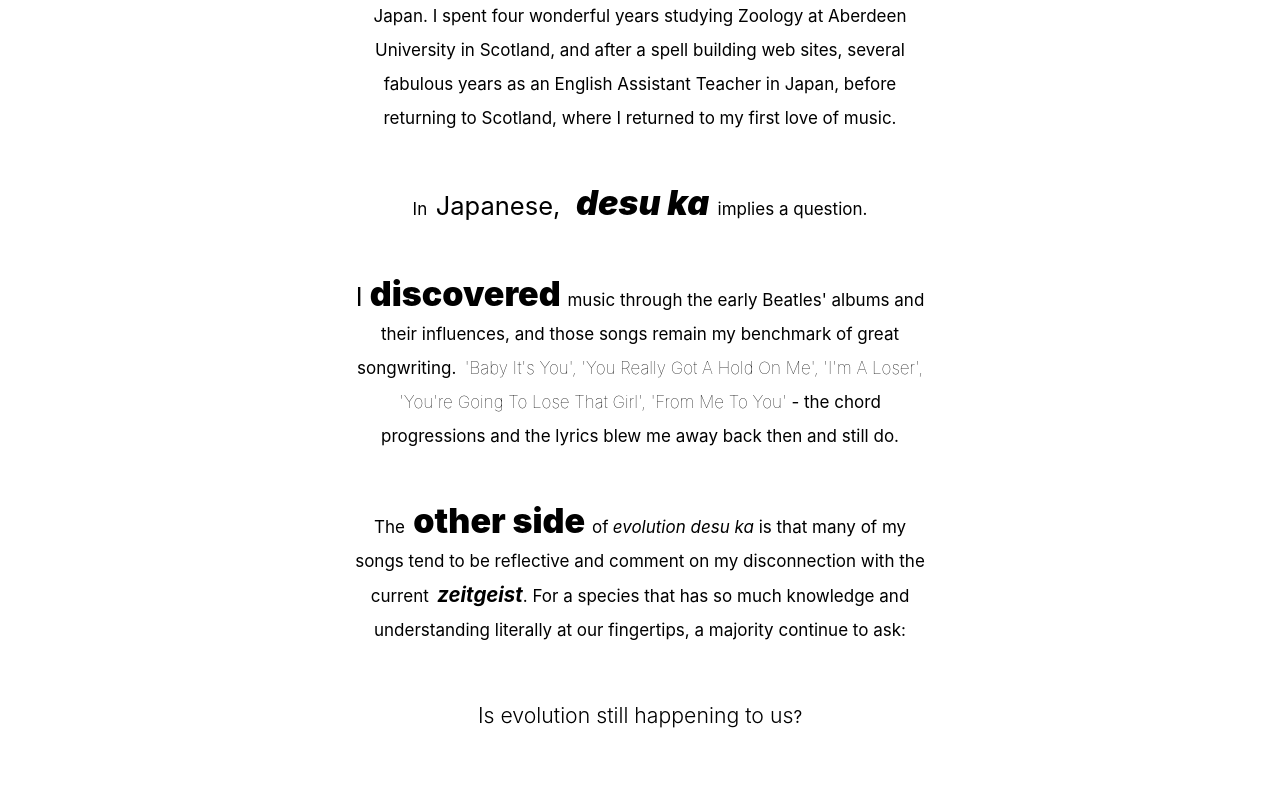
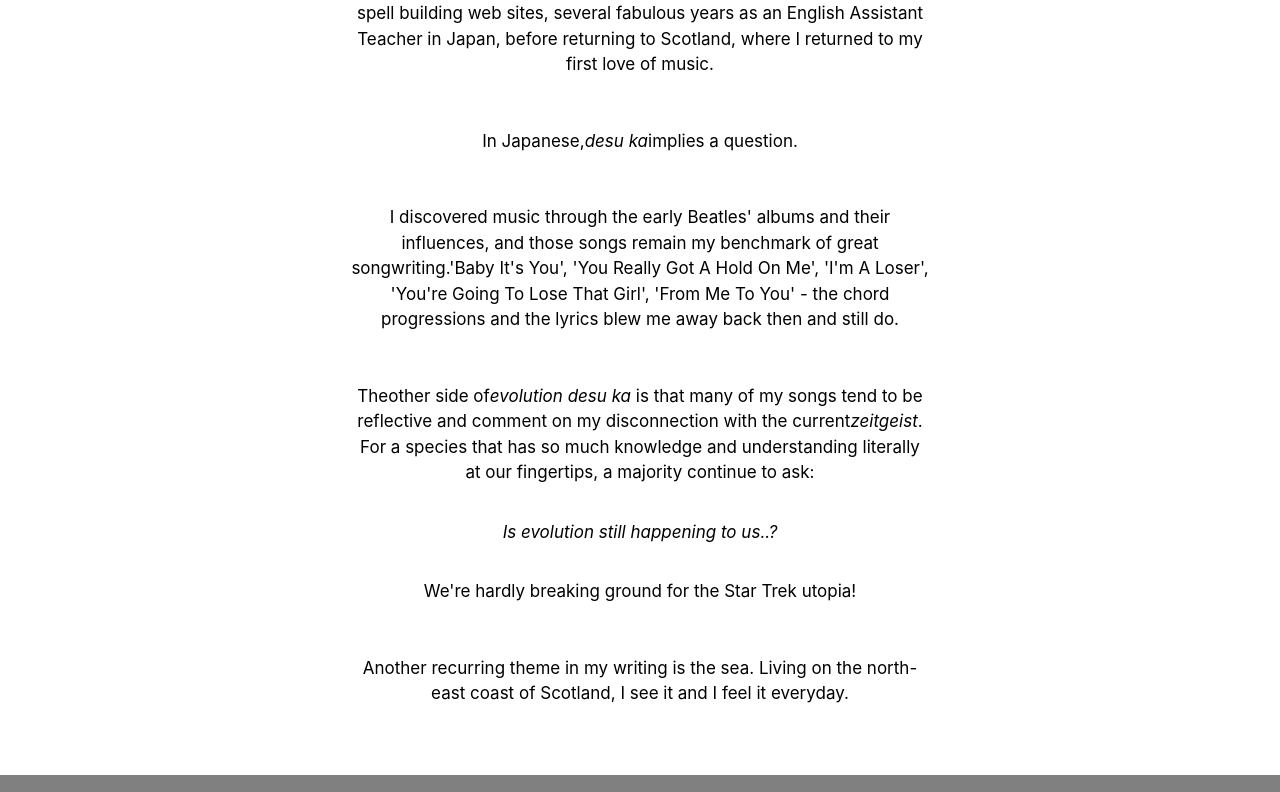
Before and after one commit to kevinjapan/ongaku, a React (Vite) app: page /about in a window 1280 px wide. Shown: the part 908-1700 px from the top of the page. Built offline with nearby package versions, Linux system fonts and the light colour scheme.

Commit message:
replaced inline styles w/ classNames

```diff
--- a/src/views/AboutView.tsx
+++ b/src/views/AboutView.tsx
@@ -3,7 +3,6 @@ import HeroBanner from '../components/HeroBanner/HeroBanner'
 
 
 // AboutView
-// future : replace legacy inline styling
 
 export default function AboutView() {
 
@@ -11,52 +10,50 @@ export default function AboutView() {
       <>
          <HeroBanner
             overlayHeading="about"
-            featureImg="/imgs/edk-workstation.jpg"
-         />
+            featureImg="/imgs/edk-workstation.jpg"/>
 
-         <section className="mb_2">
-            <p style={{borderRadius:'.5rem',padding:'1rem',lineHeight:'2rem',textAlign:'center'}}>
-               <span style={{fontSize:'1.75rem',fontWeight:700}}>Why </span>
-               <span style={{fontSize:'2rem',fontWeight:900,fontStyle:'italic',padding:'.5rem'}}>evolution desu ka?</span>
+         <section className="mb_2 line_height_2 text_center">
+            <p className="p_1">
+               <span className="font_1.5 font_900">Why </span>
+               <span className="font_2 font_900 italic p_.5">evolution desu ka?</span>
                This title brings together my music with two other enduring interests - Zoology and Japan.
                I spent four wonderful years studying Zoology at Aberdeen University in Scotland, and after a spell
                building web sites, several fabulous years as an English Assistant Teacher in Japan, before returning
                to Scotland, where I returned to my first love of music.
             </p>
-            <p style={{padding:'1rem',lineHeight:'2rem',textAlign:'center'}}>
-               In
-               <span style={{fontSize:'1.5rem',fontWeight:400,paddingLeft:'.5rem'}}>Japanese, </span>
-               <span style={{fontSize:'2rem',fontWeight:900,fontStyle:'italic',padding:'.5rem',paddingRight:'.5remd'}}>desu ka</span>
-               implies a question.
+            <p className="p_1">
+               <span className="font_400 p_.25">In Japanese,</span>
+               <span className="font_1.75 font_900 italic p_.25">desu ka</span>
+               <span className="p_.25">implies a question.</span>
             </p>
 
-            <p style={{borderRadius:'.5rem',padding:'1rem',lineHeight:'2rem',textAlign:'center'}}>
-               <span style={{fontSize:'1.5rem',fontWeight:400}}>I </span>
-               <span style={{fontSize:'2rem',fontWeight:900}}>discovered </span>
+            <p className="p_1">
+               <span className="font_1.5">I </span>
+               <span className="font_2 font_900">discovered </span>
                music through the early Beatles' albums and their influences, and those songs remain
                my benchmark of great songwriting.
-               <span style={{fontWeight:100,paddingLeft:'.5rem'}}>'Baby It's You', 'You Really Got A Hold On Me', 'I'm A Loser',
+               <span className="font_100 p_.5">'Baby It's You', 'You Really Got A Hold On Me', 'I'm A Loser',
                'You're Going To Lose That Girl', 'From Me To You'</span> - the chord progressions and the lyrics
                blew me away back then and still do.
             </p>
 
-            <p style={{borderRadius:'.5rem',padding:'1rem',lineHeight:'2rem',textAlign:'center'}}>
+            <p className="p_1">
                The
-               <span style={{fontSize:'2rem',fontWeight:900,paddingLeft:'.5rem'}}>other side </span> of
-               <span style={{fontStyle:'italic',paddingLeft:'.25rem'}}>evolution desu ka</span> is that many
+               <span className="font_1.5 font_900 p_.5">other side </span> of
+               <span className="italic p_.5">evolution desu ka</span> is that many
                of my songs tend to be reflective and comment on my disconnection with the current
-               <span style={{fontStyle:'italic',paddingLeft:'.5rem',fontWeight:700,fontSize:'1.2rem'}}>zeitgeist</span>.
+               <span className="font_1.25 font_700 italic p_.5">zeitgeist</span>.
                For a species that has so much knowledge and understanding literally at our fingertips,
                a majority continue to ask:
             </p>
-            <p style={{borderRadius:'.5rem',padding:'1rem',lineHeight:'2rem',textAlign:'center'}}>
-               <span style={{fontSize:'1.25rem',fontWeight:'300',fontStyle:''}}>Is evolution still happening to us</span>?
+            <p className="">
+               <span className="font_1.25 font_300 italic">Is evolution still happening to us..?</span>
             </p>
-            <p style={{borderRadius:'.5rem',padding:'1rem',lineHeight:'2rem',textAlign:'center'}}>
+            <p className="p_1">
                We're hardly breaking ground for the Star Trek utopia!
             </p>
-            <p style={{borderRadius:'.5rem',padding:'1rem',lineHeight:'2rem',textAlign:'center'}}>
-               Another <span style={{fontSize:'2rem',fontWeight:900,padding:'.5rem'}}>recurring theme</span> in my writing is the sea.
+            <p className="p_1">
+               Another <span className="font_2 font_900 p_.5">recurring theme</span> in my writing is the sea.
                Living on the north-east coast of Scotland, I see it and I feel it everyday.
             </p>
          </section>
```
